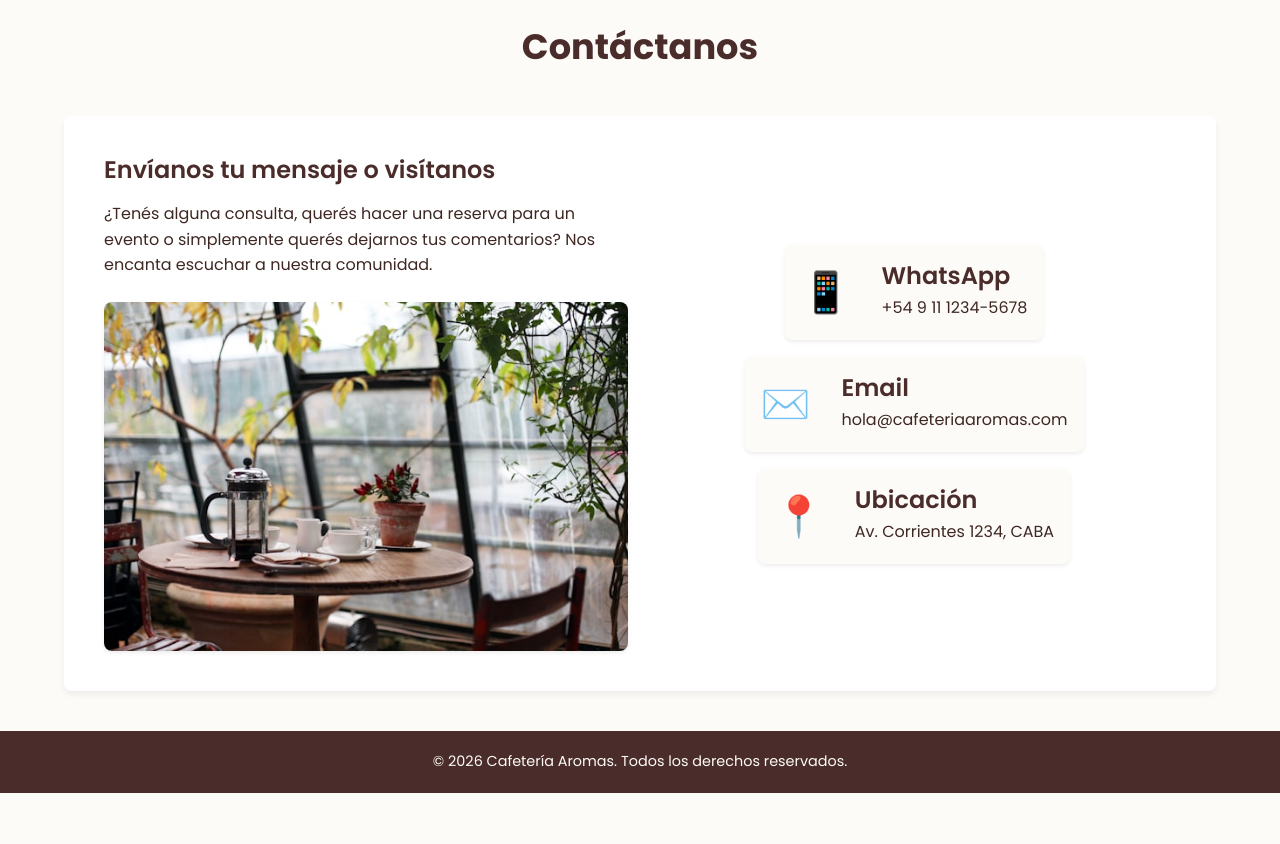
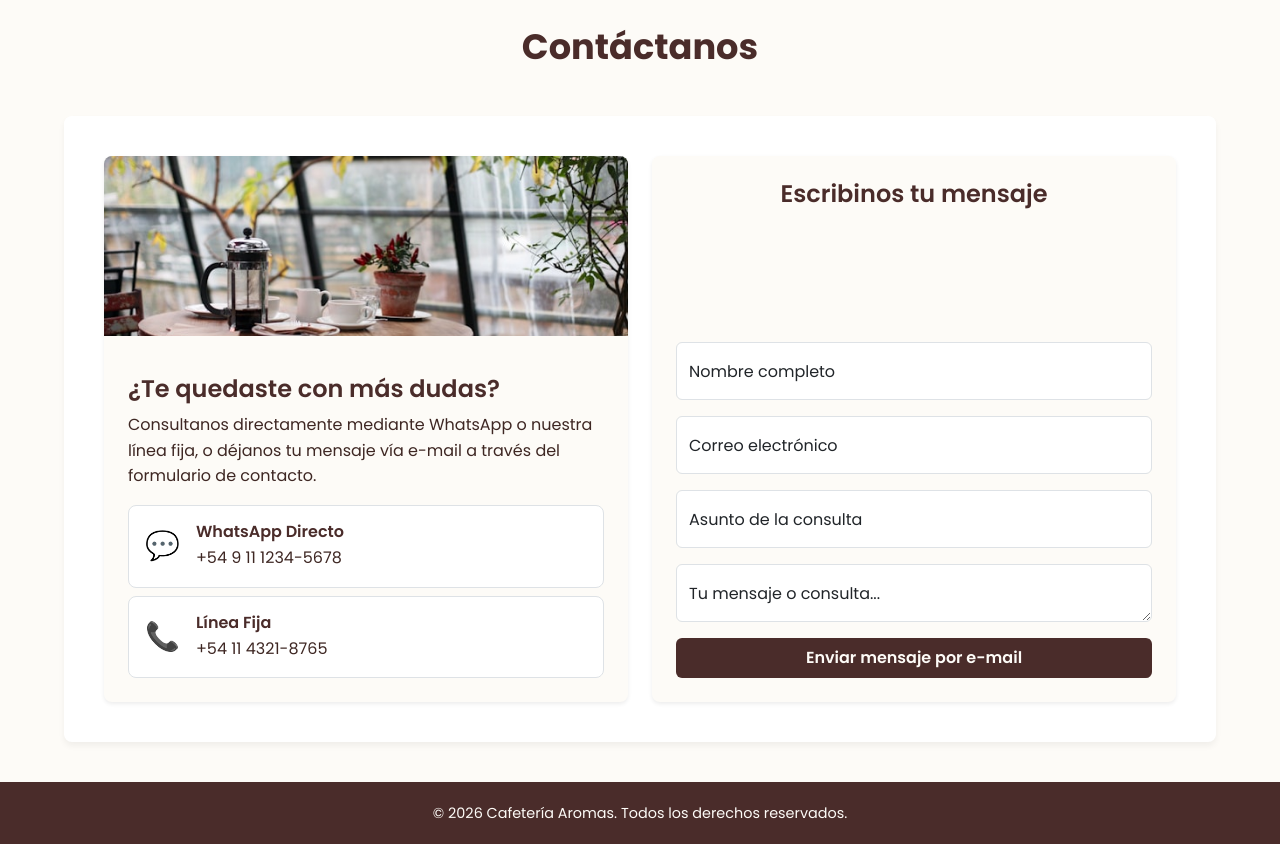
Before and after one commit to Agustinmaciel7/cafeteria-aromas, a website: page pages/contacto.html in a window 1280 px wide. Shown: the part 75-919 px from the top of the page. Before the commit the page ends 868 px from the top, so only its background shows below. Drawn offline with nearby package versions, Linux system fonts and the light colour scheme.

Commit message:
feat: optimizacion de SEO on-page, accesibilidad y rediseño de FAQ y Contacto

```diff
--- a/pages/contacto.html
+++ b/pages/contacto.html
@@ -4,7 +4,9 @@
 <head>
   <meta charset="UTF-8">
   <meta name="viewport" content="width=device-width, initial-scale=1.0">
-  <title>Contacto - Cafetería Aromas</title>
+  <title>Contacto y Consultas Directas | Cafetería Aromas</title>
+  <meta name="description"
+    content="¿Tenés dudas o consultas? Comunicate con Cafetería Aromas por WhatsApp, teléfono fijo o completá nuestro formulario de contacto en línea.">
   <link href="https://cdn.jsdelivr.net/npm/bootstrap@5.3.2/dist/css/bootstrap.min.css" rel="stylesheet">
   <link rel="stylesheet" href="https://unpkg.com/aos@2.3.1/dist/aos.css">
   <link rel="stylesheet" href="../styles/styles.css">
@@ -16,7 +18,7 @@
     <nav class="navbar navbar-expand-lg navbar-custom">
       <div class="container-fluid">
         <a class="navbar-brand" href="../index.html">
-          <img src="../assets/LOGO-CAFETERIA.jpg" alt="Logo Cafetería Aromas" class="logo-header">
+          <img src="../assets/LOGO-CAFETERIA.jpg" alt="Logo oficial de Cafetería Aromas" class="logo-header">
         </a>
         <button class="navbar-toggler" type="button" data-bs-toggle="collapse" data-bs-target="#menuNavegacion"
           aria-controls="menuNavegacion" aria-expanded="false" aria-label="Menú">
@@ -37,51 +39,87 @@
 
   <main class="main-contenido">
     <h1 class="titulo-principal mb-5" data-aos="fade-down">Contáctanos</h1>
+
     <section class="seccion-contenido d-block" data-aos="fade-up">
+      <div class="row align-items-stretch">
 
-      <div class="row align-items-center">
-        <!-- Columna Izquierda: Info e Imagen -->
-        <div class="col-md-6 mb-4 mb-md-0 text-center text-md-start" data-aos="fade-right" data-aos-delay="100">
-          <h2 class="subtitulo mb-3">Envíanos tu mensaje o visítanos</h2>
-          <p class="texto-parrafo mb-4">¿Tenés alguna consulta, querés hacer una reserva para un evento o simplemente
-            querés dejarnos tus comentarios? Nos encanta escuchar a nuestra comunidad.</p>
-          <img src="../assets/foto_contacto.jpg" alt="Información de contacto del local"
-            class="imagen-destacada shadow-sm">
-        </div>
+        <!-- Columna Izquierda: Tarjeta Unificada con Portada e Información Directa -->
+        <div class="col-md-6 mb-4 mb-md-0 d-flex" data-aos="fade-right" data-aos-delay="100">
+          <div
+            class="card w-100 border-0 shadow-sm tarjeta-articulo overflow-hidden d-flex flex-column justify-content-between p-0">
 
-        <!-- Columna Derecha: Tarjetas de Información (Animan las 3 juntas) -->
-        <div class="col-md-6" data-aos="fade-left" data-aos-delay="200">
-          <div class="d-flex flex-column gap-3">
+            <!-- Imagen integrada como portada de la tarjeta -->
+            <img src="../assets/foto_contacto.jpg"
+              alt="Mesas y ambiente cálido de Cafetería Aromas preparado para atención al cliente"
+              class="card-img-top object-fit-cover" height="180">
 
-            <!-- WhatsApp -->
-            <div class="card border-0 shadow-sm p-3 tarjeta-articulo flex-row text-start align-items-center">
-              <div class="fs-1 me-3">📱</div>
+            <!-- Cuerpo con texto y canales de comunicación -->
+            <div class="p-4 d-flex flex-column gap-3 text-start flex-grow-1">
               <div>
-                <h4 class="mb-1 texto-destacado">WhatsApp</h4>
-                <p class="mb-0 texto-parrafo">+54 9 11 1234-5678</p>
+                <h2 class="subtitulo h5 mb-2">¿Te quedaste con más dudas?</h2>
+                <p class="texto-parrafo mb-0">
+                  Consultanos directamente mediante WhatsApp o nuestra línea fija, o déjanos tu mensaje vía e-mail a
+                  través del formulario de contacto.
+                </p>
               </div>
-            </div>
 
-            <!-- Email -->
-            <div class="card border-0 shadow-sm p-3 tarjeta-articulo flex-row text-start align-items-center">
-              <div class="fs-1 me-3">✉️</div>
-              <div>
-                <h4 class="mb-1 texto-destacado">Email</h4>
-                <p class="mb-0 texto-parrafo">hola@cafeteriaaromas.com</p>
+              <!-- Bloques de contacto rápido -->
+              <div class="d-flex flex-column gap-2 mt-auto">
+                <div class="p-3 border rounded-3 bg-white d-flex align-items-center">
+                  <div class="fs-3 me-3">💬</div>
+                  <div>
+                    <h3 class="h6 mb-1 texto-destacado">WhatsApp Directo</h3>
+                    <p class="mb-0 texto-parrafo">+54 9 11 1234-5678</p>
+                  </div>
+                </div>
+
+                <div class="p-3 border rounded-3 bg-white d-flex align-items-center">
+                  <div class="fs-3 me-3">📞</div>
+                  <div>
+                    <h3 class="h6 mb-1 texto-destacado">Línea Fija</h3>
+                    <p class="mb-0 texto-parrafo">+54 11 4321-8765</p>
+                  </div>
+                </div>
               </div>
-            </div>
 
-            <!-- Ubicación -->
-            <div class="card border-0 shadow-sm p-3 tarjeta-articulo flex-row text-start align-items-center">
-              <div class="fs-1 me-3">📍</div>
-              <div>
-                <h4 class="mb-1 texto-destacado">Ubicación</h4>
-                <p class="mb-0 texto-parrafo">Av. Corrientes 1234, CABA</p>
-              </div>
             </div>
 
           </div>
         </div>
+
+        <!-- Columna Derecha: Formulario de Contacto en E-mail -->
+        <div class="col-md-6 d-flex" data-aos="fade-left" data-aos-delay="200">
+          <div
+            class="card w-100 border-0 shadow-sm p-4 tarjeta-articulo text-start d-flex flex-column justify-content-between">
+            <h3 class="subtitulo mb-4 text-center">Escribinos tu mensaje</h3>
+
+            <form class="w-100 d-flex flex-column gap-3">
+              <div class="form-floating">
+                <input type="text" class="form-control" id="nombreContacto" placeholder="Tu nombre" required>
+                <label for="nombreContacto">Nombre completo</label>
+              </div>
+
+              <div class="form-floating">
+                <input type="email" class="form-control" id="emailContacto" placeholder="nombre@ejemplo.com" required>
+                <label for="emailContacto">Correo electrónico</label>
+              </div>
+
+              <div class="form-floating">
+                <input type="text" class="form-control" id="asuntoContacto" placeholder="Asunto">
+                <label for="asuntoContacto">Asunto de la consulta</label>
+              </div>
+
+              <div class="form-floating">
+                <textarea class="form-control" id="mensajeContacto" placeholder="Escribí tu mensaje acá..." rows="4"
+                  required></textarea>
+                <label for="mensajeContacto">Tu mensaje o consulta...</label>
+              </div>
+
+              <button type="submit" class="btn btn-cafe w-100 py-2 mt-auto">Enviar mensaje por e-mail</button>
+            </form>
+          </div>
+        </div>
+
       </div>
     </section>
   </main>
```
Also changed, not shown: index.html (+6 -12 lines), pages/proyectos.html (+58 -45 lines), pages/servicios.html (+4 -2 lines), pages/sobre-mi.html (+6 -3 lines), styles/styles.css (+36 -5 lines).
